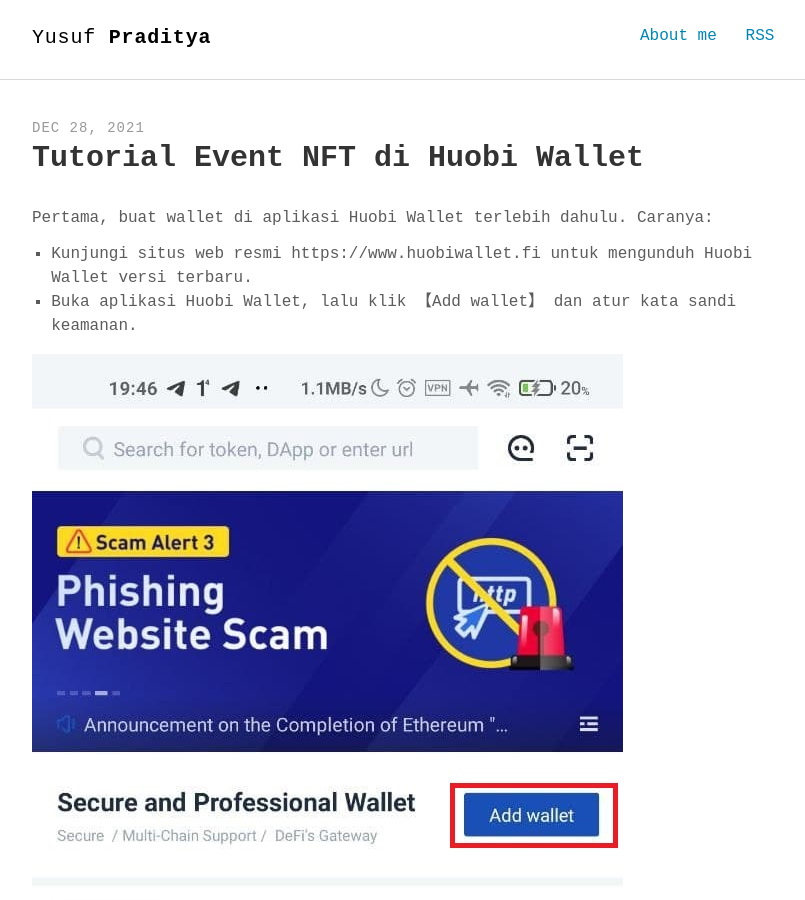
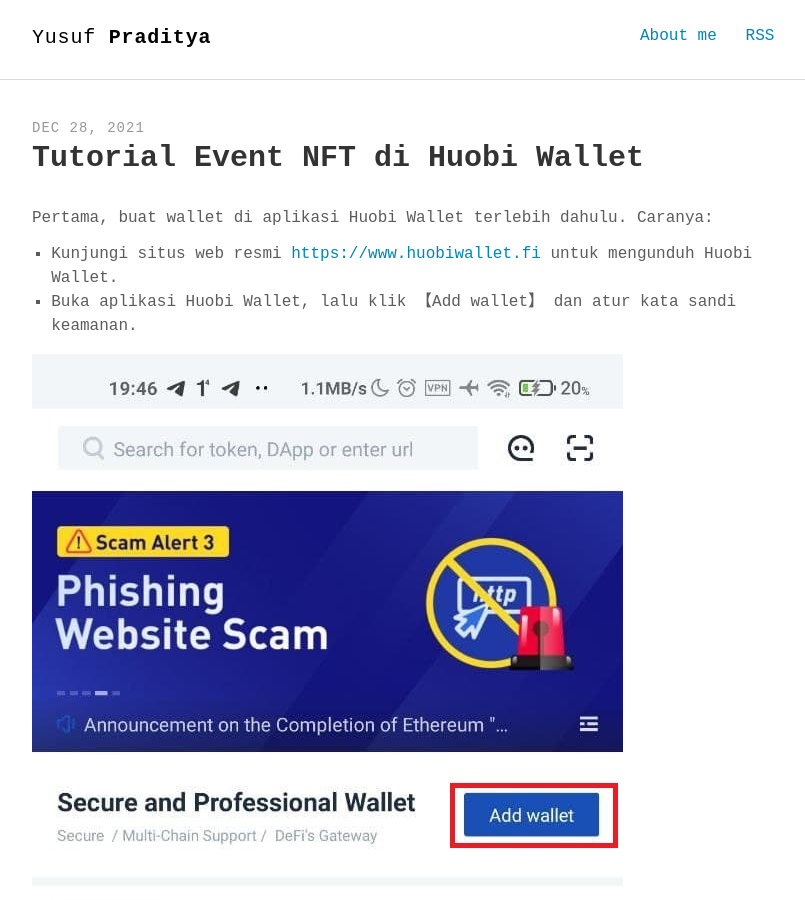
Before and after one commit to yusufpraditya/yusufpraditya.github.io, a Jekyll site: the page built from _posts/2021-12-28-tutorial-huobi-wallet.md, in a window 1280 px wide and 900 px high. Shown: the whole window, without its empty margins (232-1037 px from the left). Built offline with Jekyll 4.4.1, drawn with Linux system fonts in a browser that asks for light colours; some web fonts are replaced; comment, search, counter and statistics services are not loaded.

Commit message:
add link

```diff
--- a/_posts/2021-12-28-tutorial-huobi-wallet.md
+++ b/_posts/2021-12-28-tutorial-huobi-wallet.md
@@ -7,7 +7,7 @@
 ---
 
 Pertama, buat wallet di aplikasi Huobi Wallet terlebih dahulu. Caranya:
-1. Kunjungi situs web resmi https://www.huobiwallet.fi untuk mengunduh Huobi Wallet versi terbaru.
+1. Kunjungi situs web resmi [https://www.huobiwallet.fi](https://www.huobiwallet.fi) untuk mengunduh Huobi Wallet.
 2. Buka aplikasi Huobi Wallet, lalu klik 【Add wallet】 dan atur kata sandi keamanan.
 
 ![1](https://raw.githubusercontent.com/yusufpraditya/yusufpraditya.github.io/master/_posts/2.jpg)
```
